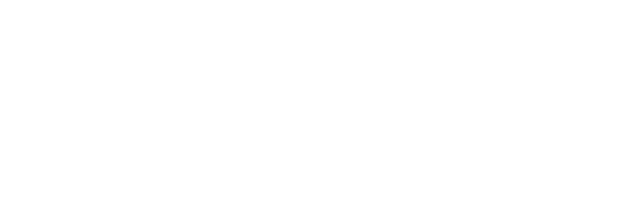
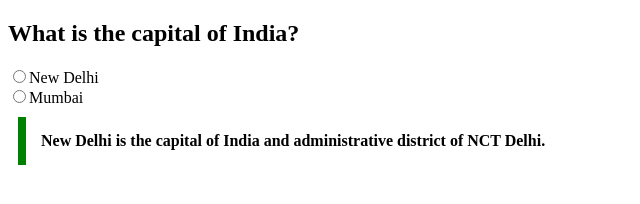
Before and after one commit to acciojob/trivia-shubhhh001, a website: page main.html in a window 1280 px wide. Shown: the whole page, without its empty margins (0-640 px from the left). Drawn offline with Linux system fonts and the light colour scheme.

Commit message:
created a submission

```diff
--- a/main.html
+++ b/main.html
@@ -8,6 +8,10 @@
 
 <body>
 	<!-- the entire body must be written by student -->
+	<h2>What is the capital of India?</h2>
+	<input type="radio" name="capital">New Delhi<br>
+	<input type="radio" name="capital">Mumbai<br>
+	<blockquote style="max-width:600px; margin:10px; padding:15px; border-left:8px solid green; backgrund-color:#f8fffe; font-weight:bold">New Delhi is the capital of India and administrative district of NCT Delhi.</blockquote>
     <script type="text/javascript" src="./script.js">
 </script>
 
```
